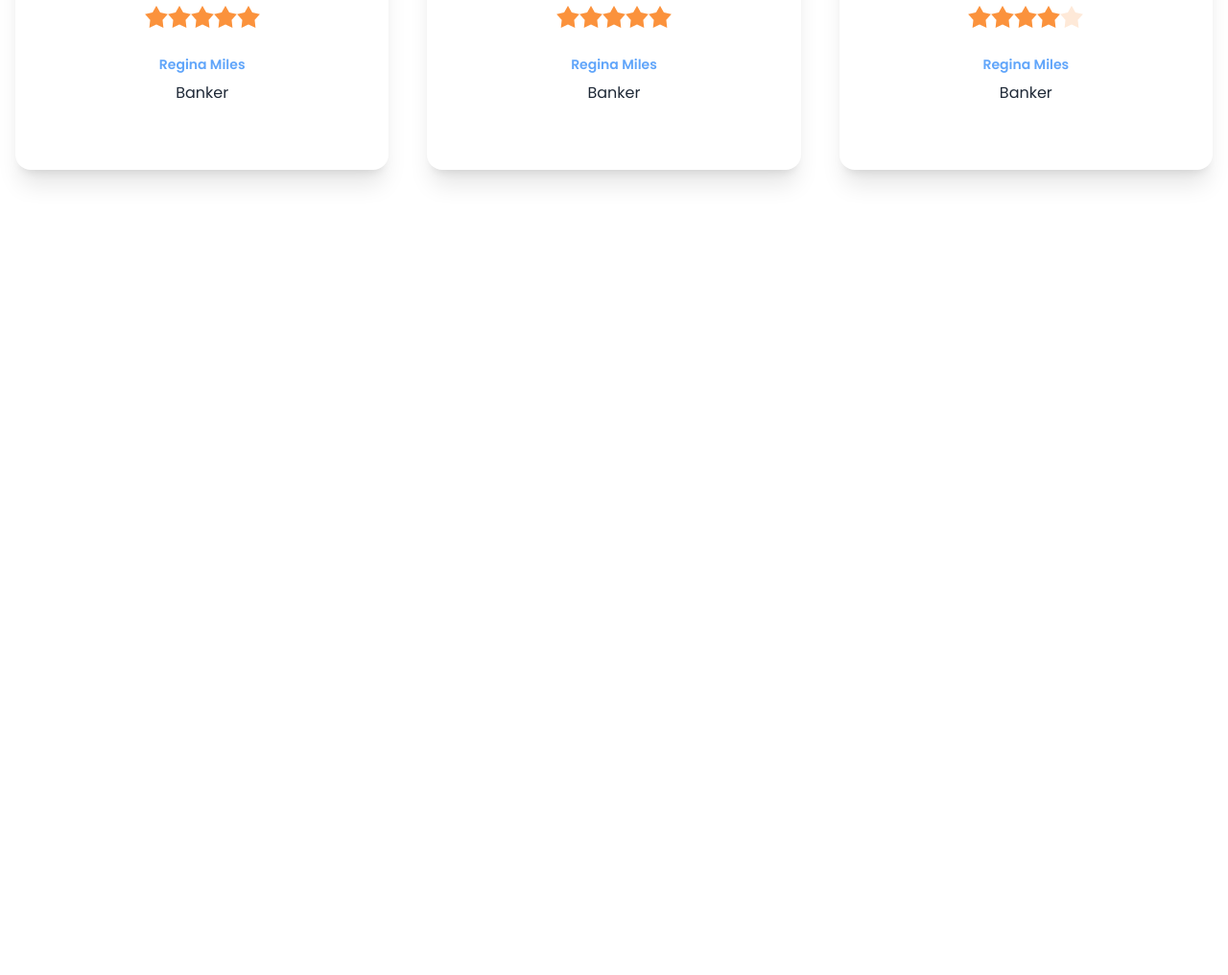
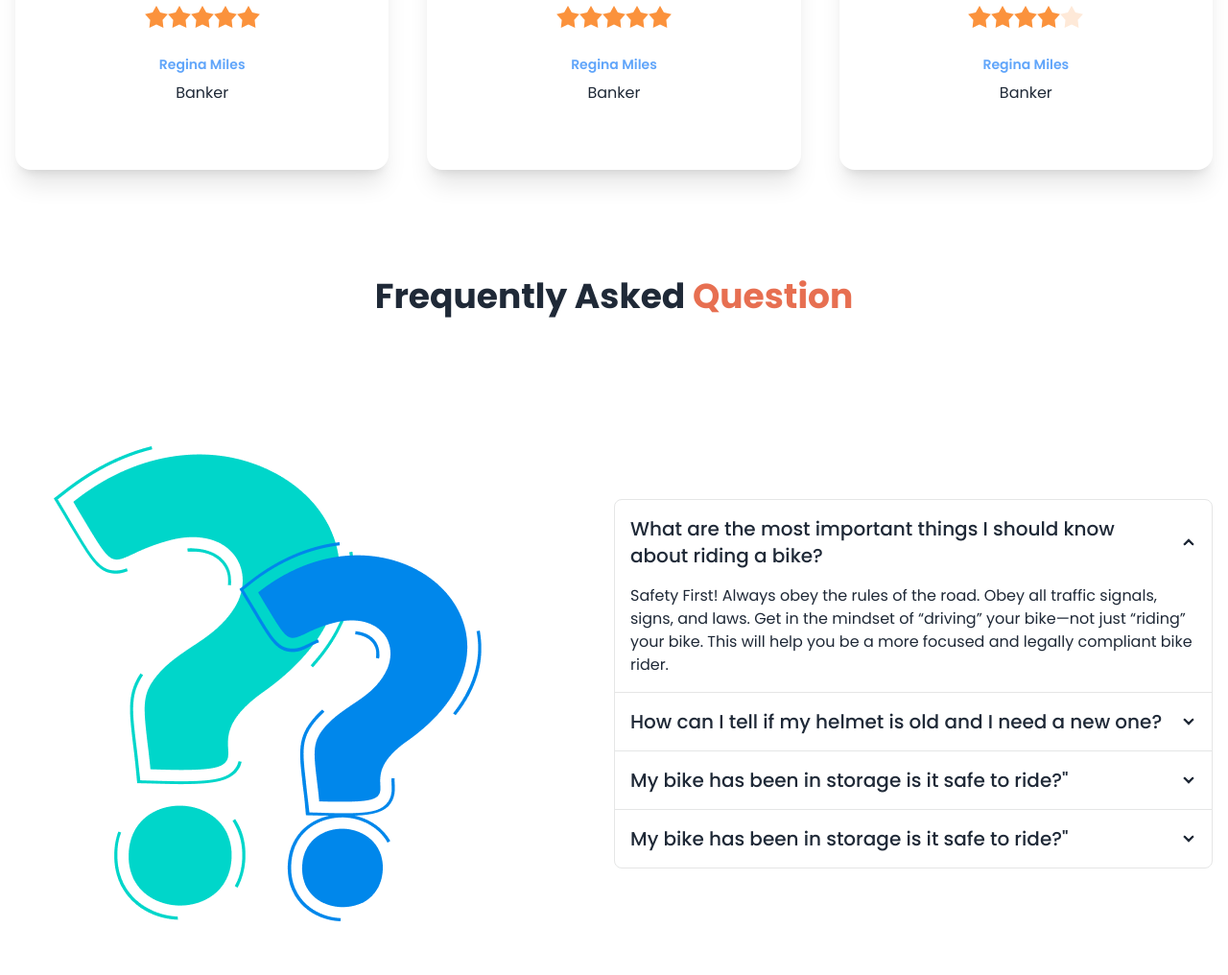
Before and after one commit to forhadhossen1/biker-zoon, a plain HTML site: page index.html in a window 1280 px wide. Shown: the part 2442-3458 px from the top of the page at 96% size. Before the commit the page ends 2731 px from the top, so only its background shows below. Drawn offline with nearby package versions, Linux system fonts and the light colour scheme; files whose address does not match are found by name.

Commit message:
faq section creat and responsive completed

```diff
--- a/index.html
+++ b/index.html
@@ -194,7 +194,8 @@
               <img src="./images/others/latest1.png" alt="">
             </div>
             <h3 class="font-semibold text-2xl pt-5">Ducati XDIAVEL S-73</h3>
-              <p>Lorem ipsum dolor sit amet, consecteutr adipiscing wlit. Lacus, fermentum amet facibus sed id lectus at.</p>
+            <p>Lorem ipsum dolor sit amet, consecteutr adipiscing wlit. Lacus, fermentum amet facibus sed id lectus at.
+            </p>
             <button class="btn bg-bike__btn mt-5">Read More</button>
           </div>
           <div class="border-2 p-5">
@@ -202,7 +203,8 @@
               <img src="./images/others/latest2.png" alt="">
             </div>
             <h3 class="font-semibold text-2xl pt-5">HONDA XDIAVEL S-723</h3>
-              <p>Lorem ipsum dolor sit amet, consecteutr adipiscing wlit. Lacus, fermentum amet facibus sed id lectus at.</p>
+            <p>Lorem ipsum dolor sit amet, consecteutr adipiscing wlit. Lacus, fermentum amet facibus sed id lectus at.
+            </p>
             <button class="btn bg-bike__btn mt-5">Read More</button>
           </div>
           <div class="border-2 p-5 ">
@@ -210,7 +212,8 @@
               <img src="./images/others/latest3.png" alt="">
             </div>
             <h3 class="font-semibold text-2xl pt-5">2021 Honda CBR500R</h3>
-              <p>Lorem ipsum dolor sit amet, consecteutr adipiscing wlit. Lacus, fermentum amet facibus sed id lectus at.</p>
+            <p>Lorem ipsum dolor sit amet, consecteutr adipiscing wlit. Lacus, fermentum amet facibus sed id lectus at.
+            </p>
             <button class="btn bg-bike__btn mt-5">Read More</button>
           </div>
 
@@ -219,7 +222,8 @@
 
     <!-- ...........happy clients ....  -->
     <section class="py-24">
-      <h2 class="font-bold items-center text-center text-4xl">Happy <span class="text-[#E76F51]">Clients says</span></h2>
+      <h2 class="font-bold items-center text-center text-4xl">Happy <span class="text-[#E76F51]">Clients says</span>
+      </h2>
       <div class="grid gap-10 pt-10 p-4 grid-cols-1 md:grid-cols-2 lg:grid-cols-3">
         <!-- ....rating 1 ......... -->
         <div class="card  bg-base-100 shadow-xl p-9">
@@ -227,7 +231,8 @@
             <img src="./images/others/user-1.png" alt="clients" class="rounded-xl w-36" />
           </figure>
           <div class="card-body items-center text-center">
-            <p>Slate help you see how many more days you need to work to reach your financial goal for the month adn year</p>
+            <p>Slate help you see how many more days you need to work to reach your financial goal for the month adn
+              year</p>
             <div class="rating">
               <input type="radio" name="rating-2" class="mask mask-star-2 bg-orange-400" />
               <input type="radio" name="rating-2" class="mask mask-star-2 bg-orange-400" />
@@ -245,7 +250,8 @@
             <img src="./images/others/user-2.png" alt="clients" class="rounded-xl w-36" />
           </figure>
           <div class="card-body items-center text-center">
-            <p>Slate help you see how many more days you need to work to reach your financial goal for the month adn year</p>
+            <p>Slate help you see how many more days you need to work to reach your financial goal for the month adn
+              year</p>
             <div class="rating">
               <input type="radio" name="rating-2" class="mask mask-star-2 bg-orange-400" />
               <input type="radio" name="rating-2" class="mask mask-star-2 bg-orange-400" />
@@ -263,7 +269,8 @@
             <img src="./images/others/user-3.png" alt="clients" class="rounded-xl w-36" />
           </figure>
           <div class="card-body items-center text-center">
-            <p>Slate help you see how many more days you need to work to reach your financial goal for the month adn year</p>
+            <p>Slate help you see how many more days you need to work to reach your financial goal for the month adn
+              year</p>
             <div class="rating">
               <input type="radio" name="rating-2" class="mask mask-star-2 bg-orange-400" />
               <input type="radio" name="rating-2" class="mask mask-star-2 bg-orange-400" />
@@ -277,6 +284,67 @@
         </div>
       </div>
     </section>
+
+    <!-- .........faq section..... -->
+    <section>
+      <h2 class="font-bold items-center text-center text-4xl">Frequently Asked <span
+          class="text-[#E76F51]">Question</span></h2>
+      <div class="flex flex-col p-4 lg:flex-row items-center mt-20">
+        <div class="flex flex-1">
+          <img class=" p-10" src="./images/others/faq.png" alt=" faq picture png">
+        </div>
+        <div class="flex-1">
+          <div class="join join-vertical w-full">
+            <div class="collapse collapse-arrow join-item border border-base-300">
+              <input type="radio" name="my-accordion-4" checked="checked" />
+              <div class="collapse-title text-xl font-medium">
+                What are the most important things I should
+                know about riding a bike?
+              </div>
+              <div class="collapse-content">
+                <p>Safety First! Always obey the rules of the road. Obey all traffic signals, signs, and laws. Get in
+                  the mindset of “driving” your bike—not just “riding” your bike. This will help you be a more focused
+                  and legally compliant bike rider.</p>
+              </div>
+            </div>
+            <div class="collapse collapse-arrow join-item border border-base-300">
+              <input type="radio" name="my-accordion-4" />
+              <div class="collapse-title text-xl font-medium">
+                How can I tell if my helmet is old and I need a
+                new one?
+              </div>
+              <div class="collapse-content">
+                <p>Safety First! Always obey the rules of the road. Obey all traffic signals, signs, and laws. Get in
+                  the mindset of “driving” your bike—not just “riding” your bike. This will help you be a more focused
+                  and legally compliant bike rider.</p>
+              </div>
+            </div>
+            <div class="collapse collapse-arrow join-item border border-base-300">
+              <input type="radio" name="my-accordion-4" />
+              <div class="collapse-title text-xl font-medium">
+                My bike has been in storage is it safe to ride?"
+              </div>
+              <div class="collapse-content">
+                <p>Safety First! Always obey the rules of the road. Obey all traffic signals, signs, and laws. Get in
+                  the mindset of “driving” your bike—not just “riding” your bike. This will help you be a more focused
+                  and legally compliant bike rider.</p>
+              </div>
+            </div>
+            <div class="collapse collapse-arrow join-item border border-base-300">
+              <input type="radio" name="my-accordion-4" />
+              <div class="collapse-title text-xl font-medium">
+                My bike has been in storage is it safe to ride?"
+              </div>
+              <div class="collapse-content">
+                <p>Safety First! Always obey the rules of the road. Obey all traffic signals, signs, and laws. Get in
+                  the mindset of “driving” your bike—not just “riding” your bike. This will help you be a more focused
+                  and legally compliant bike rider.</p>
+              </div>
+            </div>
+          </div>
+        </div>
+      </div>
+    </section>
   </main>
 </body>
 
```
Lines whose indentation alone changed are shown as unchanged.
